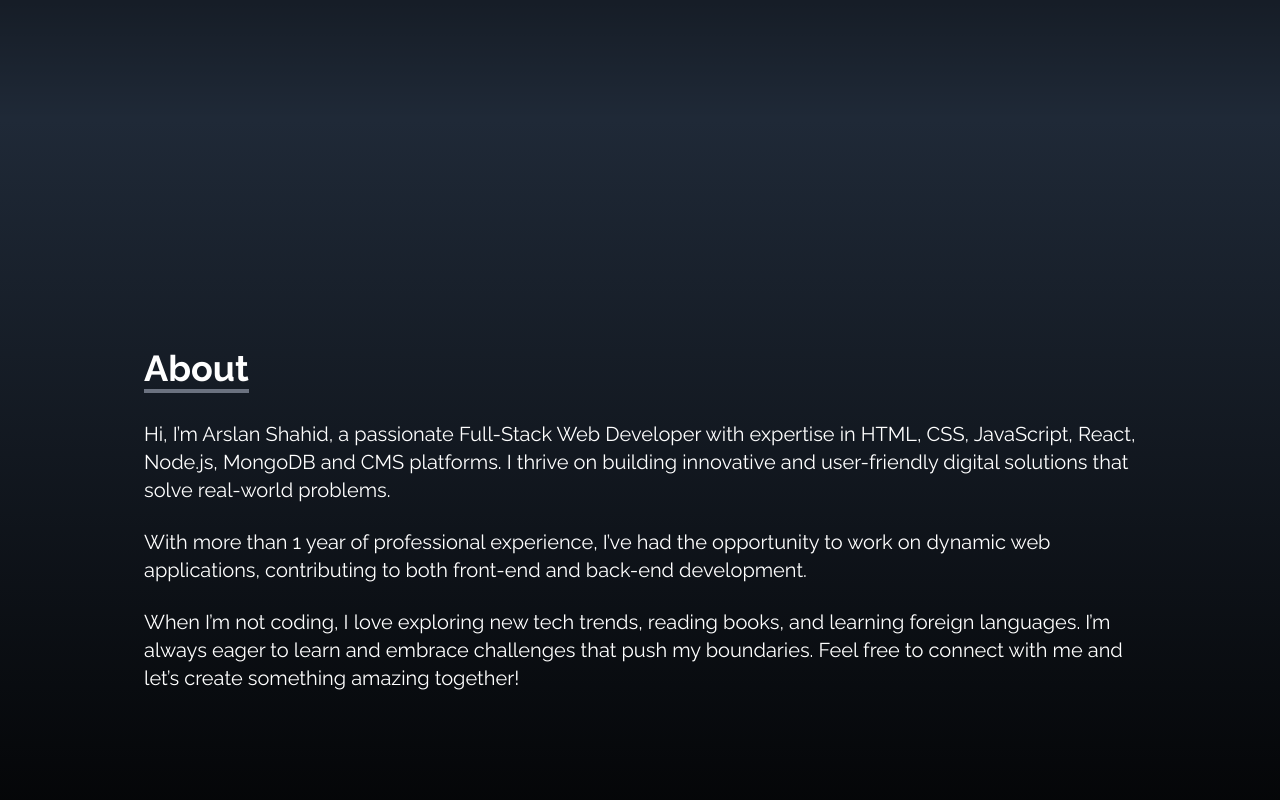
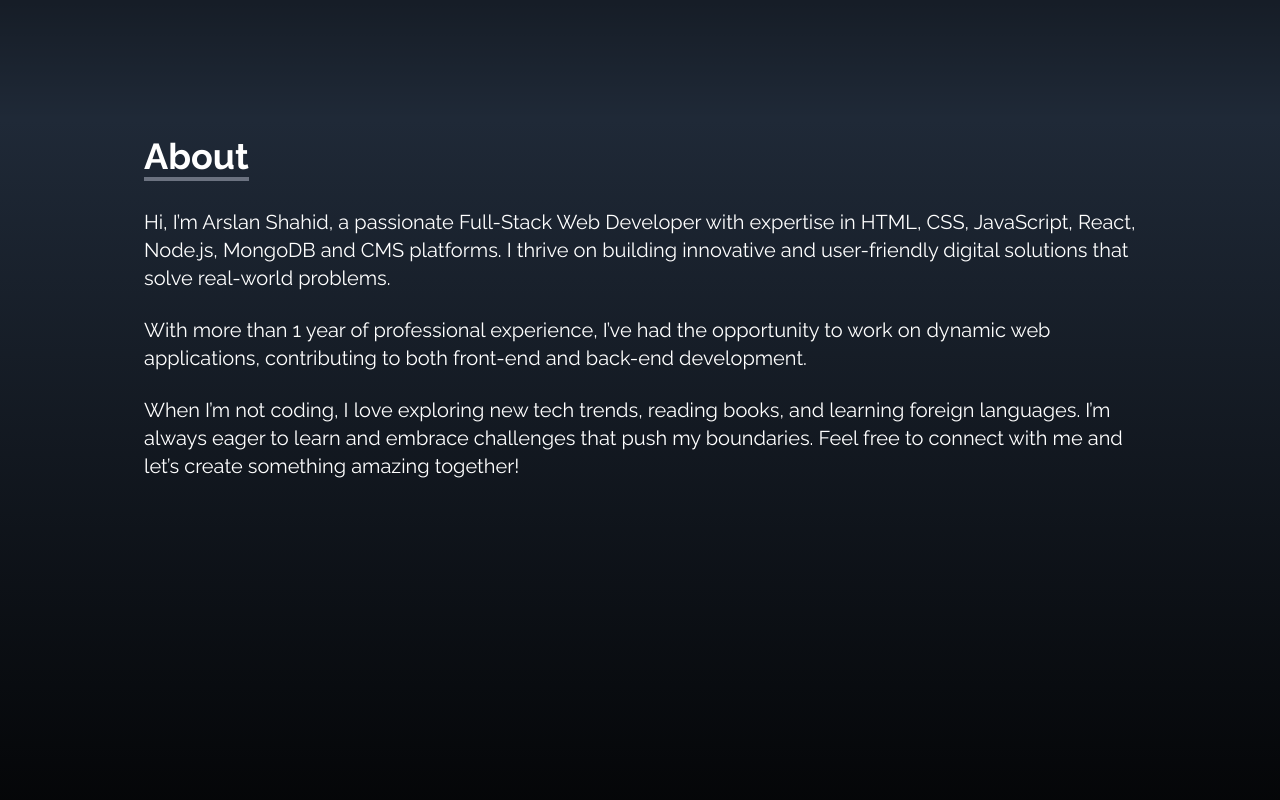
Before and after one commit to Arsla-1/arslan-portfolio, a React (Vite) app: page / in a window 1280 px wide. Shown: the part 760-1560 px from the top of the page. Built offline with nearby package versions, Linux system fonts and the light colour scheme.

Commit message:
css fixes

```diff
--- a/src/components/About.jsx
+++ b/src/components/About.jsx
@@ -4,7 +4,7 @@
   return (
     <div
       name="about"
-      className="w-full h-screen bg-gradient-to-b from-gray-800 to-black text-white pt-8 lg:pt-0"
+      className="w-full min-h-screen bg-gradient-to-b from-gray-800 to-black text-white pt-8 lg:pt-0"
     >
       <div className="max-w-screen-lg p-4 mx-auto flex flex-col justify-center w-full h-full">
         <div className="pb-8">
--- a/src/components/Contact.jsx
+++ b/src/components/Contact.jsx
@@ -14,7 +14,7 @@
           <p className="py-6">Submit the form below to get in touch with me.</p>
         </div>
         <div className="@apply grid-cols-[1fr_4fr] md:grid items-start">
-          <div className="font-poppins">
+          <div className="font-poppins mb-8">
             <div className="flex gap-3 items-center mt-2 py-6 border-b-[1px]">
               <div className="flex justify-center items-center bg-white p-3 border rounded-full">
                 <i class="fa-solid fa-phone text-black"></i>
```
